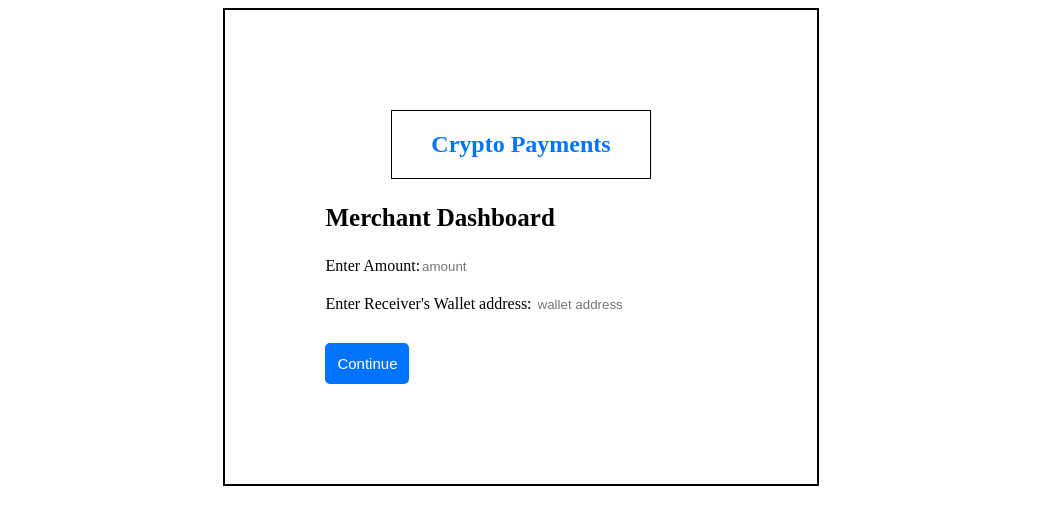
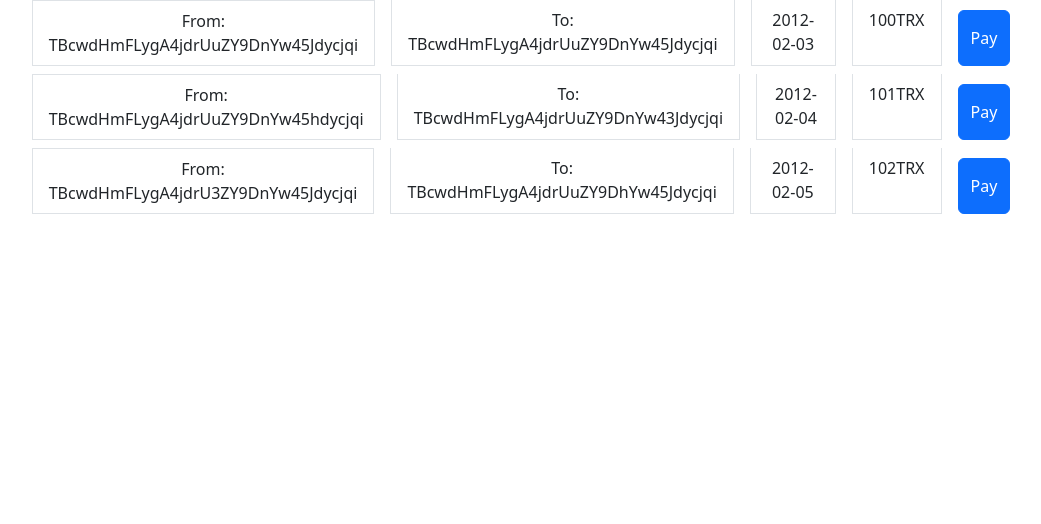
Before and after one commit to Ashish48Maurya/Tron_Project, a React (Create React App) app in the folder Frontend/: page / in a window 1280 px wide. Shown: the top 524 px of the page, without its empty margins (119-1160 px from the left). Built offline with nearby package versions, Linux system fonts and the light colour scheme; a web font is replaced by a local one.

Commit message:
Changes Made

```diff
--- a/Frontend/public/index.html
+++ b/Frontend/public/index.html
@@ -1,24 +1,32 @@
 <!DOCTYPE html>
 <html lang="en">
+
 <head>
   <meta charset="utf-8" />
   <link rel="icon" href="%PUBLIC_URL%/favicon.ico" />
+  <link href="https://cdn.jsdelivr.net/npm/bootstrap@5.3.2/dist/css/bootstrap.min.css" rel="stylesheet"
+    integrity="sha384-T3c6CoIi6uLrA9TneNEoa7RxnatzjcDSCmG1MXxSR1GAsXEV/Dwwykc2MPK8M2HN" crossorigin="anonymous">
   <meta name="viewport" content="width=device-width, initial-scale=1" />
   <meta name="theme-color" content="#000000" />
-    <meta
-      name="description"
-      content="Web site created using create-react-app"
-    />
+  <meta name="description" content="Web site created using create-react-app" />
   <link rel="apple-touch-icon" href="%PUBLIC_URL%/logo192.png" />
 
   <link rel="manifest" href="%PUBLIC_URL%/manifest.json" />
 
   <title>React App</title>
 </head>
+
 <body>
   <noscript>You need to enable JavaScript to run this app.</noscript>
   <div id="root"></div>
+  <script src="https://cdn.jsdelivr.net/npm/@popperjs/core@2.11.8/dist/umd/popper.min.js"
+    integrity="sha384-I7E8VVD/ismYTF4hNIPjVp/Zjvgyol6VFvRkX/vR+Vc4jQkC+hVqc2pM8ODewa9r"
+    crossorigin="anonymous"></script>
+  <script src="https://cdn.jsdelivr.net/npm/bootstrap@5.3.2/dist/js/bootstrap.min.js"
+    integrity="sha384-BBtl+eGJRgqQAUMxJ7pMwbEyER4l1g+O15P+16Ep7Q9Q+zqX6gSbd85u4mG4QzX+"
+    crossorigin="anonymous"></script>
   <script src="https://cdn.tronlink.org/tronlink.js"></script>
   <script src="https://cdn.jsdelivr.net/npm/fs@0.9.1/fs.min.js"></script>
 </body>
+
 </html>
--- a/Frontend/src/App.css
+++ b/Frontend/src/App.css
@@ -12,6 +12,8 @@
     animation: App-logo-spin infinite 20s linear;
   }
 }
+
+
 
 .App-header {
   background-color: #282c34;
--- a/Frontend/src/App.js
+++ b/Frontend/src/App.js
@@ -1,15 +1,16 @@
 import Payment from "./Components/Payment";
 import QrCode from "./Components/QrCode";
 import { Route, Routes } from "react-router-dom";
-import { useState } from "react";
+import Admin from "./Components/Admin";
 
 function App() {
 
   return (
     <>
       <Routes>
-        <Route path='/' element={<Payment/>} />
-        <Route path='/qrCode' element={<QrCode />} />
+        <Route exact path='/' element={<Admin/>} />
+        <Route exact path='/payment' element={<Payment/>} />
+        <Route exact path='/qrCode' element={<QrCode />} />
       </Routes>
     </>
   );
--- /dev/null
+++ b/Frontend/src/Components/Admin.js
@@ -0,0 +1,63 @@
+import React, { useEffect, useState } from 'react'
+
+export default function Admin() {
+
+    const array = [
+        {
+            "from": "TBcwdHmFLygA4jdrUuZY9DnYw45Jdycjqi",
+            "to": "TBcwdHmFLygA4jdrUuZY9DnYw45Jdycjqi",
+            "date": "2012-02-03",
+            "amount": "100TRX ",
+            "id": "1",
+        },
+        {
+            "from": "TBcwdHmFLygA4jdrUuZY9DnYw45hdycjqi",
+            "to": "TBcwdHmFLygA4jdrUuZY9DnYw43Jdycjqi",
+            "date": "2012-02-04",
+            "amount": "101TRX ",
+            "id": "2"
+        },
+        {
+            "from": "TBcwdHmFLygA4jdrU3ZY9DnYw45Jdycjqi",
+            "to": "TBcwdHmFLygA4jdrUuZY9DhYw45Jdycjqi",
+            "date": "2012-02-05",
+            "amount": "102TRX ",
+            "id": "3"
+        }
+    ];
+
+    const [list, setlist] = useState([]);
+
+    useEffect(() => {
+        setlist(array);
+    }, [])
+
+    const pay = async (id)=>{
+       const element = list.find((elem)=>{
+        return elem.id === id;
+       })
+       console.log(element);
+    }
+
+
+
+    return (
+        <>
+            <div className='container'>
+                <ul class="list-group">
+                        {
+                            list.map((ele)=>{
+                            return <div className='d-flex justify-content-evenly gap-3 text-center mb-2' >
+                            <li class="list-group-item">From: {ele.from}</li>
+                            <li class="list-group-item">To: {ele.to}</li>
+                            <li class="list-group-item">{ele.date}</li>
+                            <li class="list-group-item">{ele.amount}</li>
+                            <button type="button" class="btn btn-primary text-center" onClick={()=>{pay(ele.id)}}>Pay</button>
+                            </div>
+                            })
+                        }
+                </ul>
+            </div>
+        </>
+    )
+}
--- a/Frontend/src/Components/QrCode.js
+++ b/Frontend/src/Components/QrCode.js
@@ -1,4 +1,3 @@
-import React , {useEffect} from 'react';
 import { useLocation } from 'react-router-dom';
 
 export default function QrCode() {
--- a/Frontend/src/index.css
+++ b/Frontend/src/index.css
@@ -75,3 +75,9 @@ span{
   font-weight: bolder;
   font-size: 45px;
 }
+
+.container{
+  width: 90%;
+  margin-inline: auto;
+  text-align: center;
+}
--- a/package.json
+++ b/package.json
@@ -13,6 +13,7 @@
   "dependencies": {
     "cors": "^2.8.5",
     "express": "^4.18.2",
+    "mongoose": "^8.0.1",
     "nodemon": "^3.0.1",
     "qrcode": "^1.5.3",
     "tronweb": "^5.3.1"
```
Also changed, not shown: Frontend/public/images/qrcode.png, 1 other file (tests, documents, lock files or other folders). Lines whose indentation alone changed are shown as unchanged.
